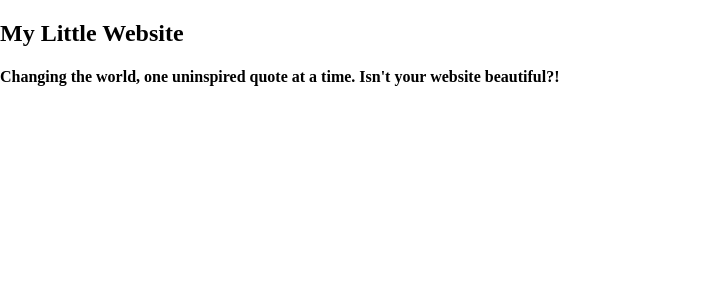
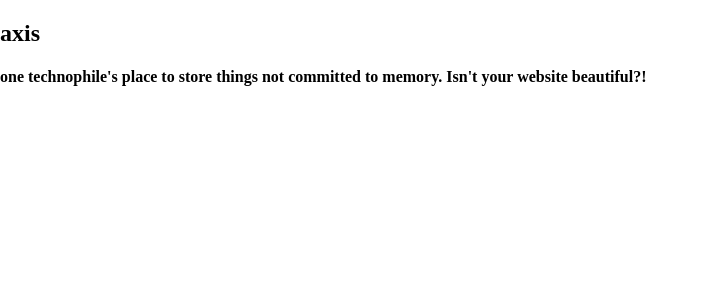
Before and after one commit to kabtech/kab, a Jekyll site: the page built from index.html, in a window 1280 px wide. Shown: the top 300 px of the page, without its empty margins (0-708 px from the left). Built offline with Jekyll 4.4.1, drawn with Linux system fonts in a browser that asks for light colours.

Commit message:
Update _config.yml

```diff
--- a/_config.yml
+++ b/_config.yml
@@ -1,7 +1,7 @@
 # Site settings
-title: My Little Website
-tagline: "Changing the world, one uninspired quote at a time"
-url: "http://yourwebsite.com" # The base hostname & protocol for your site. Use it if you need absolute URL's
+title: axis
+tagline: "one technophile's place to store things not committed to memory"
+url: "http://axis.bestul.us" # The base hostname & protocol for your site. Use it if you need absolute URL's
 
 # Social
 socialimg: /img/social.jpg # be sure to change this image
@@ -12,8 +12,8 @@ googleplus: gusername
 instagram: igusername
 
 # Contact
-phone: "916-276-1044" # This is my real number. You should text me.
-email: "hello@garrettboatman.com" # This is my real email address. Please don't email me.
+phone: "" # This is my real number. You should text me.
+email: "kab@bestul.us" # This is my real email address. Please don't email me.
 
 # Use this for production
 #sass:
```
